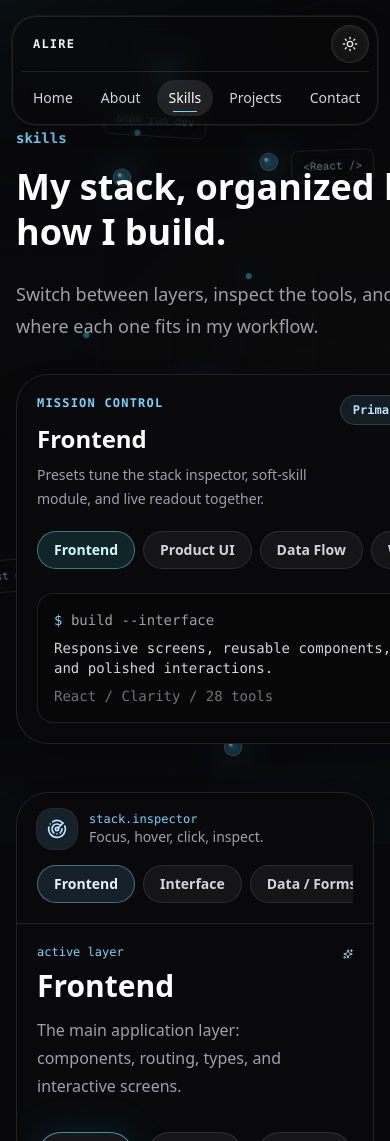
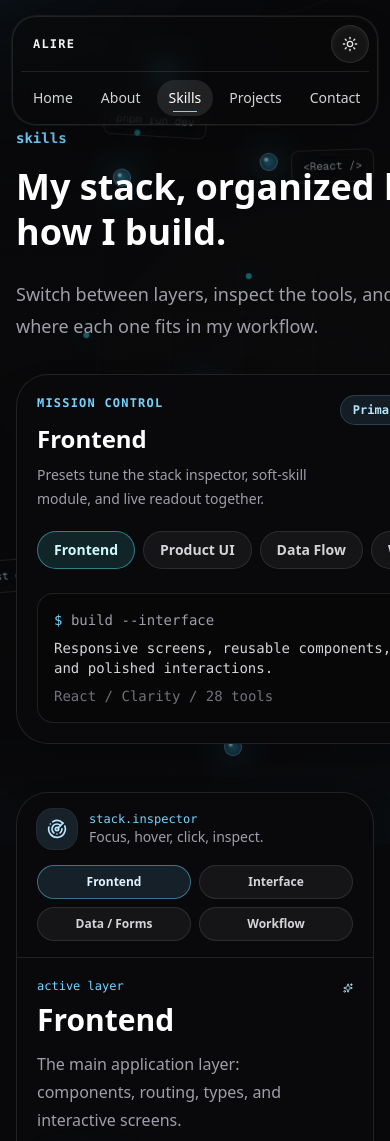
Before and after one commit to alireza-hq/portfolio, a Next.js app: page /skills in a window 390 px wide. Shown: the top 1141 px of the page. Built offline with nearby package versions, Linux system fonts and the light colour scheme; no server answers.

Commit message:
fix: make stack inspector tabs responsive

```diff
--- a/src/features/skills/components/StackInspectorHeader.tsx
+++ b/src/features/skills/components/StackInspectorHeader.tsx
@@ -16,7 +16,7 @@ export function StackInspectorHeader({
   onCategorySelect,
 }: StackInspectorHeaderProps) {
   return (
-    <div className='flex flex-col gap-4 border-b border-zinc-900/10 px-5 py-4 sm:flex-row sm:items-center sm:justify-between dark:border-white/10'>
+    <div className='flex flex-col gap-4 border-b border-zinc-900/10 px-5 py-4 lg:flex-row lg:items-center lg:justify-between dark:border-white/10'>
       <div className='flex items-center gap-3'>
         <div className='grid h-10 w-10 place-items-center rounded-2xl bg-sky-500/10 text-sky-700 ring-1 ring-sky-500/15 dark:bg-sky-300/12 dark:text-sky-200 dark:ring-sky-200/15'>
           <Radar className='h-5 w-5' />
@@ -32,7 +32,7 @@ export function StackInspectorHeader({
       </div>
 
       <div
-        className='flex gap-2 overflow-x-auto pb-1 sm:justify-end sm:pb-0'
+        className='grid w-full grid-cols-2 gap-2 sm:grid-cols-3 lg:flex lg:w-auto lg:justify-end'
         role='tablist'
         aria-label='Stack categories'
       >
@@ -44,7 +44,7 @@ export function StackInspectorHeader({
             aria-selected={activeCategory.id === category.id}
             onClick={() => onCategorySelect(category)}
             className={cn(
-              'shrink-0 rounded-full border px-4 py-2 text-sm font-semibold transition active:scale-95',
+              'min-w-0 rounded-full border px-3 py-2 text-xs font-semibold transition active:scale-95 sm:text-sm lg:shrink-0 lg:px-4',
               activeCategory.id === category.id
                 ? 'border-sky-500/35 bg-sky-500/10 text-sky-700 dark:border-sky-300/45 dark:bg-sky-300/12 dark:text-sky-100'
                 : 'border-zinc-900/10 bg-zinc-50/80 text-zinc-600 hover:border-sky-400/35 hover:text-zinc-950 dark:border-white/10 dark:bg-white/5 dark:text-zinc-300 dark:hover:border-sky-300/30 dark:hover:text-white',
```
